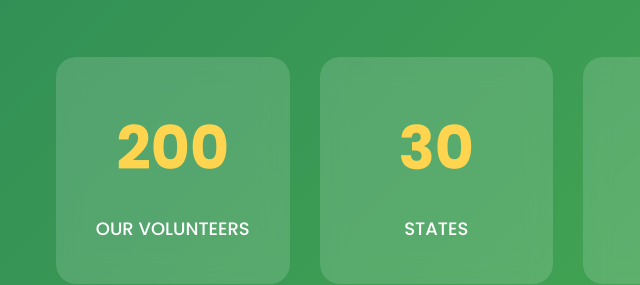
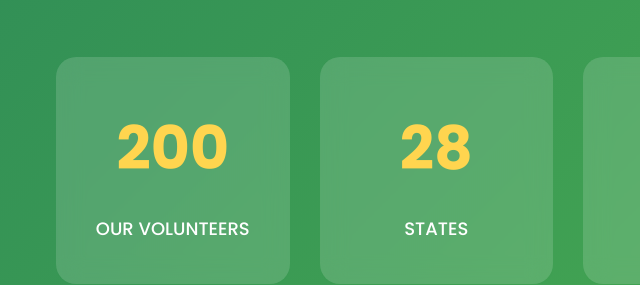
Before and after one commit to ansh0528/AwarenessPage, a plain HTML site: page index.html in a window 1280 px wide. Shown: the part 3959-4244 px from the top of the page, 72-712 px from the left. Drawn offline with nearby package versions, Linux system fonts and the light colour scheme; files whose address does not match are found by name.

Commit message:
Initial commit

```diff
--- a/index.html
+++ b/index.html
@@ -171,7 +171,7 @@
           <p>OUR VOLUNTEERS</p>
         </div>
         <div class="impact-box">
-          <h1 class="counter" data-target="30">0</h1>
+          <h1 class="counter" data-target="28">0</h1>
           <p>STATES</p>
         </div>
         <div class="impact-box">
```
Also changed, not shown: impact.html (+1 -1 lines).
